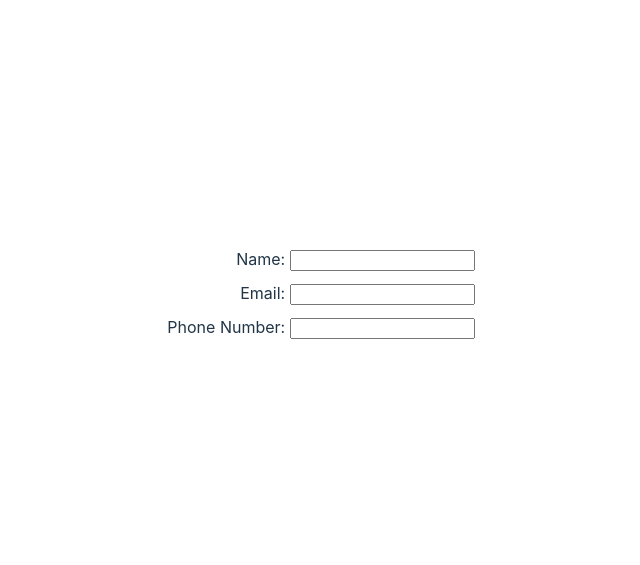
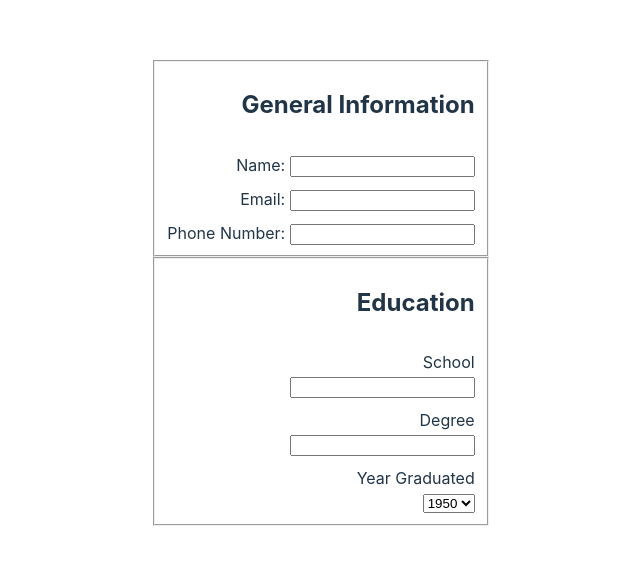
Before and after one commit to kylestewart1/cv-builder, a React (Vite) app: page / in a window 1280 px wide. Shown: the part 107-672 px from the top of the page, without its empty margins (319-959 px from the left). Built offline with nearby package versions, Linux system fonts and the light colour scheme.

Commit message:
feat: added education section

```diff
--- a/src/App.jsx
+++ b/src/App.jsx
@@ -1,11 +1,13 @@
 import './App.css'
 import GeneralInformation from './components/GeneralInformation'
+import Education from './components/Education'
 
 function App() {
 
   return (
     <>
       <GeneralInformation />
+      <Education />
     </>
   )
 }
--- /dev/null
+++ b/src/components/Education.jsx
@@ -0,0 +1,35 @@
+import "../styles/Education.css";
+
+function range(min, max) {
+  const values = [];
+  for (let i = min; i < max; i++) {
+    values.push(i);
+  }
+  return values;
+}
+
+export default function Education() {
+  const graduationYears = range(1950, 2030);
+
+  return (
+    <fieldset className="education">
+      <h2>Education</h2>
+      <label>
+        School <br/>
+        <input type="text" />
+      </label>
+      <label>
+        Degree <br/>
+        <input type="text" />
+      </label>
+      <label>
+        Year Graduated <br/>
+        <select>
+          {graduationYears.map((year) => {
+            return <option key={`year${year}`} value={year}>{year}</option>
+          })}
+        </select>
+      </label>
+    </fieldset>
+  )
+}
--- a/src/components/GeneralInformation.jsx
+++ b/src/components/GeneralInformation.jsx
@@ -2,7 +2,8 @@ import "../styles/GeneralInformation.css"
 
 export default function GeneralInformation() {
   return (
-    <div className="general-information">
+    <fieldset className="general-information">
+      <h2>General Information</h2>
       <label>
         Name:  <input type="text" />
       </label>
@@ -12,6 +13,6 @@ export default function GeneralInformation() {
       <label>
         Phone Number:  <input type="tel" />
       </label>
-    </div>
+    </fieldset>
   )
 }
--- /dev/null
+++ b/src/styles/Education.css
@@ -0,0 +1,7 @@
+.education {
+  display: flex;
+  flex-direction: column;
+  gap: 10px;
+  align-items: end;
+  text-align: end;
+}
```
